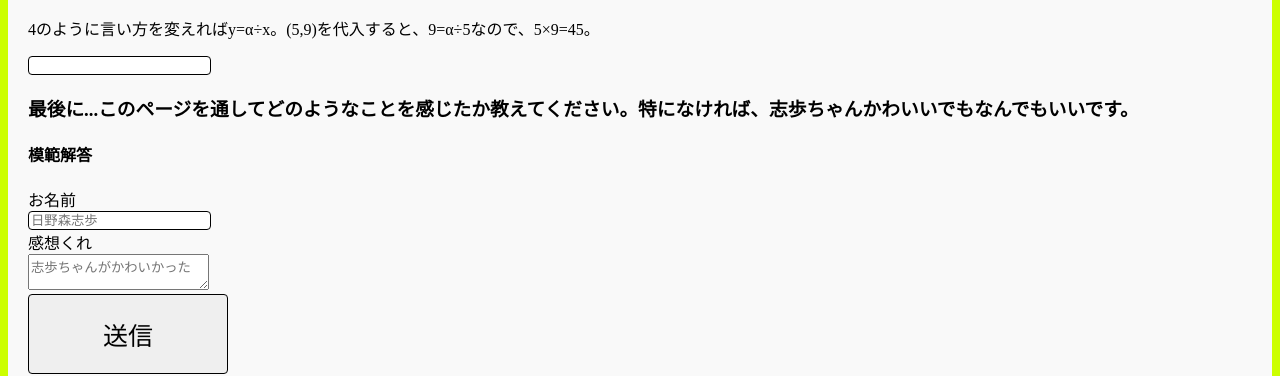
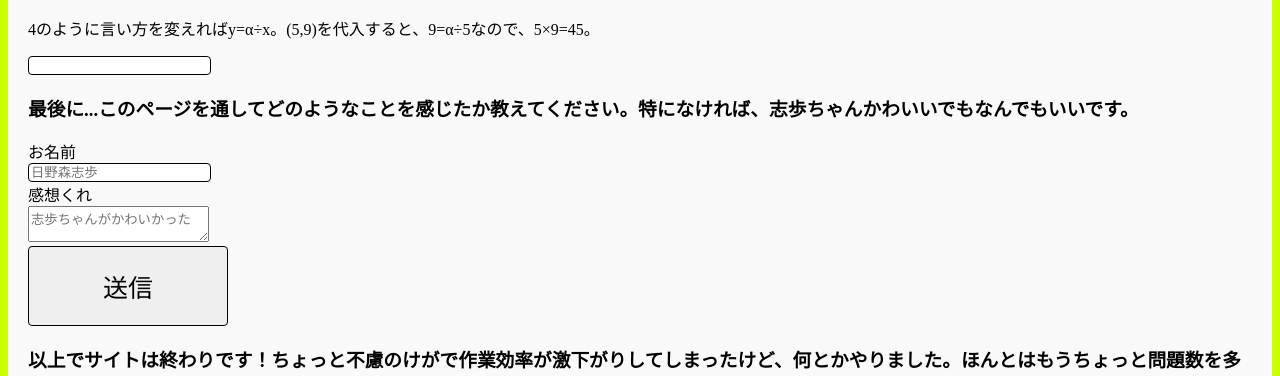
Before and after one commit to Marukun1025/testkotae, a plain HTML site: page index.html in a window 1280 px wide. Shown: the part 1223-1599 px from the top of the page. Drawn offline with Linux system fonts and the light colour scheme.

Commit message:
Update index.html

```diff
--- a/index.html
+++ b/index.html
@@ -116,7 +116,6 @@
 	</div>
  <form action="https://formspree.io/f/xnnqbwbw" method="POST" id="furim">
 		<h3>最後に...このページを通してどのようなことを感じたか教えてください。特になければ、志歩ちゃんかわいいでもなんでもいいです。</h3>
-	 <h4>模範解答</h4>
 			<label for="shimei">お名前</label>
 			<br>
 		<input type="text" name="shimei" id="shimei" placeholder="日野森志歩" required/>
```
